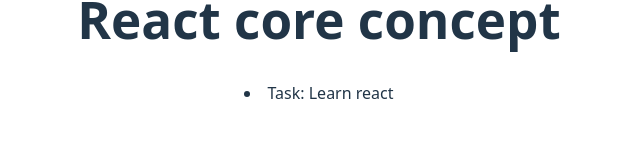
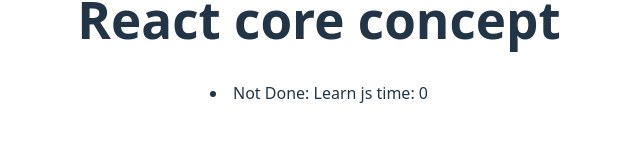
Before and after one commit to juhairulislam/my-first-react, a React (Vite) app: page / in a window 1280 px wide. Shown: the part 369-510 px from the top of the page, without its empty margins (321-961 px from the left). Built offline with nearby package versions, Linux system fonts and the light colour scheme.

Commit message:
conditional rendering: if, ternery, AND OR

```diff
--- a/src/App.jsx
+++ b/src/App.jsx
@@ -8,7 +8,8 @@
     <>
 
       <h1>React core concept</h1>
-      <ToDo task='Learn react'></ToDo>
+      <ToDo task='Learn react' isDone={true}></ToDo>
+      <ToDo task='Learn js' isDone={false}></ToDo>
       {/* <Student></Student>
       <Student></Student>
       <Person></Person>
--- a/src/todo.jsx
+++ b/src/todo.jsx
@@ -1,5 +1,23 @@
-export default function ToDo({task}){
-    return (
-        <li>Task: {task} </li>
-    )
+// export default function ToDo({task}){
+// //     return (
+// //         <li>Task: {task} </li>
+// //     )
+// // }
+
+
+// conditional rendering: 3 ternary
+
+// export default function ToDo({task , isDone , time = 0}){
+//     return isDone? <li>Done: {task}</li> : <li>Not Done: {task}</li>
+// }
+
+// conditional rendering : 4 &&
+
+// export default function ToDo({task , isDone , time = 0}){
+//     return isDone && <li>Done: {task} time: {time}</li> ;
+// }
+// conditional rendering : 5 ||
+
+export default function ToDo({task , isDone , time = 0}){
+    return isDone || <li>Not Done: {task} time: {time}</li> ;
 }
```
